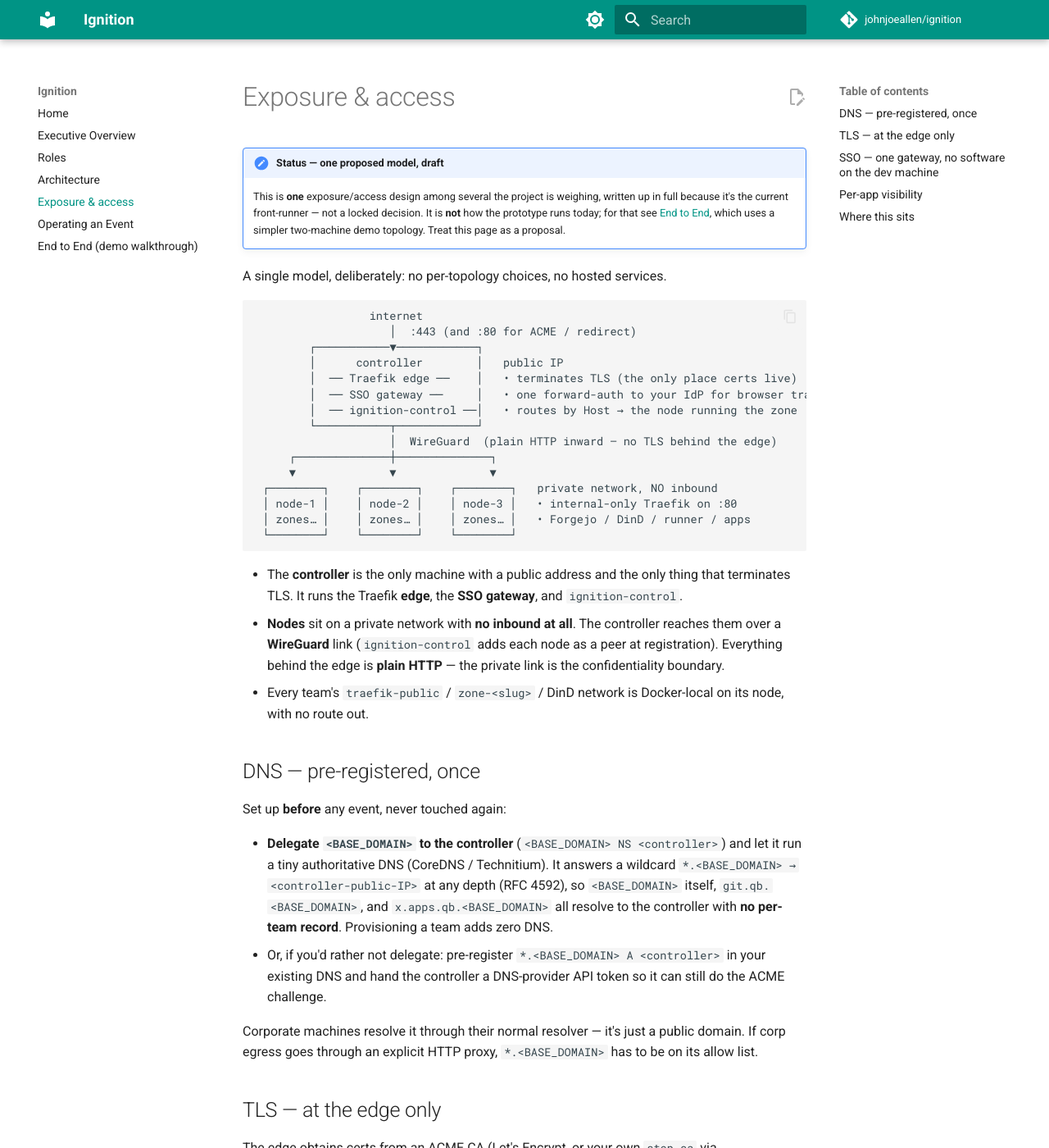
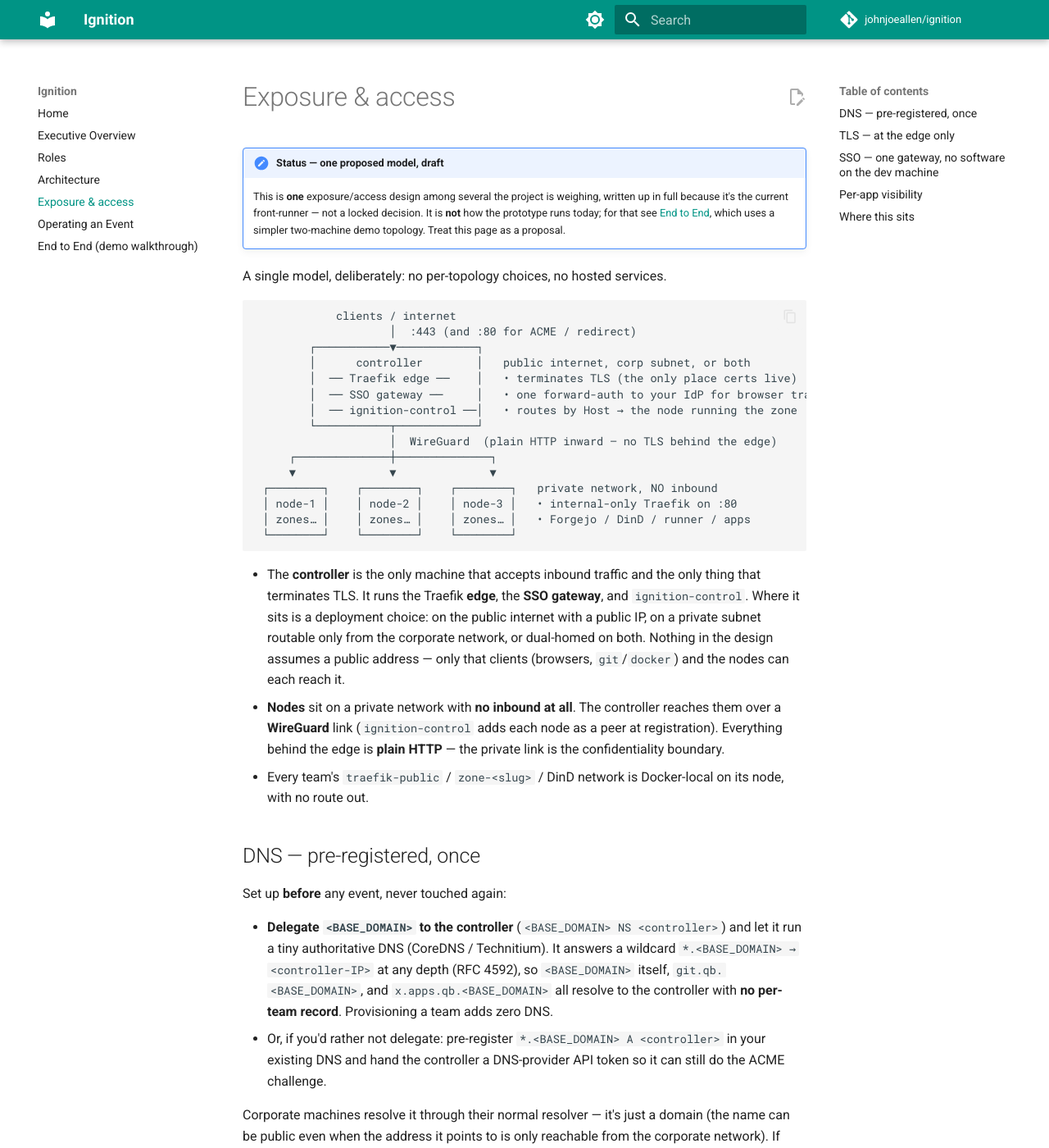
Before and after one commit to johnjoeallen/ignition, an MkDocs documentation site: the page built from docs/exposure.md, in a window 1280 px wide and 1400 px high. Shown: the whole window at 82% size. Built offline with MkDocs 1.6.1 and Material for MkDocs 9.7.7, drawn with Linux system fonts in a browser that asks for light colours; comment, search, counter and statistics services are not loaded; some of the changed text lies outside the part shown.

Commit message:
docs: controller is the sole front door, not necessarily internet-facing
"The only public machine" overstated the constraint. The invariant is that the
controller is the only machine accepting inbound traffic and the only place TLS
terminates; whether it sits on the public internet, a corp-routable private
subnet, or both is a deployment choice.

Co-Authored-By: Claude Sonnet 5 <noreply@anthropic.com>
Claude-Session: https://claude.ai/code/session_01NNiCevmrDvCEnMrepmLvv6

````diff
--- a/docs/exposure.md
+++ b/docs/exposure.md
@@ -10,10 +10,10 @@
 A single model, deliberately: no per-topology choices, no hosted services.
 
 ```
-                 internet
+            clients / internet
                     │  :443 (and :80 for ACME / redirect)
         ┌───────────▼────────────┐
-        │      controller        │   public IP
+        │      controller        │   public internet, corp subnet, or both
         │  ── Traefik edge ──    │   • terminates TLS (the only place certs live)
         │  ── SSO gateway ──     │   • one forward-auth to your IdP for browser traffic
         │  ── ignition-control ──│   • routes by Host → the node running the zone
@@ -27,9 +27,13 @@ A single model, deliberately: no per-topology choices, no hosted services.
  └────────┘    └────────┘    └────────┘
 ```
 
-- The **controller** is the only machine with a public address and the only
-  thing that terminates TLS. It runs the Traefik **edge**, the **SSO gateway**,
-  and `ignition-control`.
+- The **controller** is the only machine that accepts inbound traffic and the
+  only thing that terminates TLS. It runs the Traefik **edge**, the **SSO
+  gateway**, and `ignition-control`. Where it sits is a deployment choice: on
+  the public internet with a public IP, on a private subnet routable only from
+  the corporate network, or dual-homed on both. Nothing in the design assumes a
+  public address — only that clients (browsers, `git`/`docker`) and the nodes
+  can each reach it.
 - **Nodes** sit on a private network with **no inbound at all**. The controller
   reaches them over a **WireGuard** link (`ignition-control` adds each node as a
   peer at registration). Everything behind the edge is **plain HTTP** — the
@@ -43,7 +47,7 @@ Set up **before** any event, never touched again:
 
 - **Delegate `<BASE_DOMAIN>` to the controller** (`<BASE_DOMAIN>  NS  <controller>`)
   and let it run a tiny authoritative DNS (CoreDNS / Technitium). It answers a
-  wildcard `*.<BASE_DOMAIN>  →  <controller-public-IP>` at any depth (RFC 4592),
+  wildcard `*.<BASE_DOMAIN>  →  <controller-IP>` at any depth (RFC 4592),
   so `<BASE_DOMAIN>` itself, `git.qb.<BASE_DOMAIN>`, and
   `x.apps.qb.<BASE_DOMAIN>` all resolve to the controller with **no per-team
   record**. Provisioning a team adds zero DNS.
@@ -52,7 +56,8 @@ Set up **before** any event, never touched again:
   can still do the ACME challenge.
 
 Corporate machines resolve it through their normal resolver — it's just a
-public domain. If corp egress goes through an explicit HTTP proxy,
+domain (the name can be public even when the address it points to is only
+reachable from the corporate network). If corp egress goes through an explicit HTTP proxy,
 `*.<BASE_DOMAIN>` has to be on its allow list.
 
 ## TLS — at the edge only
````
Also changed, not shown: CLAUDE.md (+5 -3 lines), README.md (+5 -4 lines), docs/architecture.md (+5 -3 lines), docs/executive-overview.md (+2 -1 lines), docs/index.md (+3 -3 lines), docs/operating-an-event.md (+2 -2 lines).
